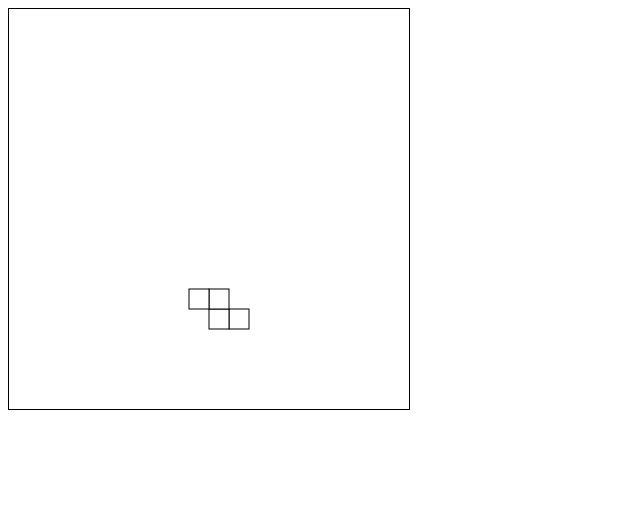
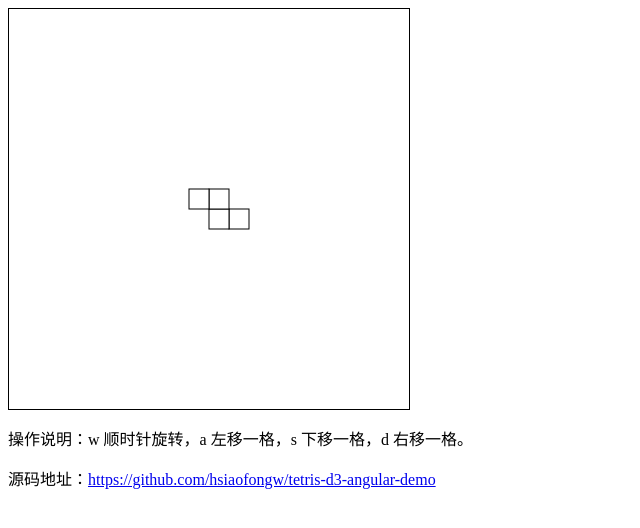
Before and after one commit to hsiaofongw/tetris-d3-angular-demo, an Angular app: page / in a window 1280 px wide. Shown: the top 528 px of the page, without its empty margins (0-640 px from the left). Built offline with nearby package versions, Linux system fonts and the light colour scheme.

Commit message:
doc: 添加使用说明

```diff
--- a/src/app/app.component.html
+++ b/src/app/app.component.html
@@ -1,3 +1,11 @@
 <div class="svg-container">
   <svg #svgElement width="100%" height="100%"></svg>
 </div>
+<div>
+  <p>操作说明：w 顺时针旋转，a 左移一格，s 下移一格，d 右移一格。</p>
+  <p>
+    源码地址：<a href="https://github.com/hsiaofongw/tetris-d3-angular-demo" target="_blank"
+      >https://github.com/hsiaofongw/tetris-d3-angular-demo</a
+    >
+  </p>
+</div>
```
